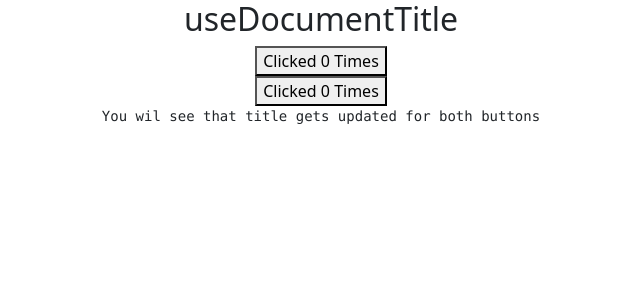
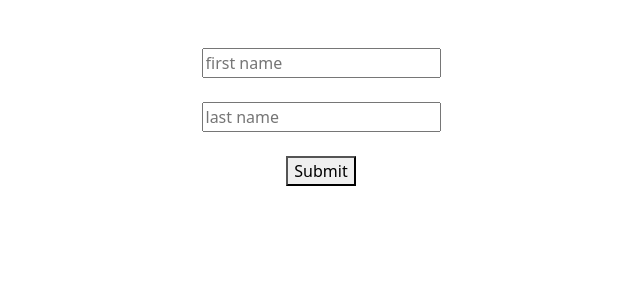
Before and after one commit to MarkDevram/Practice-React-All-Time, a React (Create React App) app: page / in a window 1280 px wide. Shown: the top 300 px of the page, without its empty margins (319-959 px from the left). Built offline with nearby package versions, Linux system fonts and the light colour scheme.

Commit message:
useInput , Focussing the common logic into the useInput

```diff
--- a/src/App.js
+++ b/src/App.js
@@ -79,6 +79,7 @@ import CounterOne from "./Hooks in React/CustomHooks/CounterOne"
 import CounterTwo from "./Hooks in React/CustomHooks/CounterTwo"
 import DocTitleSet1 from "./Hooks in React/CustomHooks/DocTitleSet1"
 import DocTitleSet2 from "./Hooks in React/CustomHooks/DocTitleSet2"
+import UseForm from "./Hooks in React/CustomHooks/UseForm"
 export const CountContext = createContext()
 function reducer(state, action) {
   switch (action.type) {
@@ -104,9 +105,10 @@ function App() {
   const [counter, dispatch] = useReducer(reducer, { count: 0 })
   return (
     <div className="App">
-      <DocTitleSet1 />
+      <UseForm />
+      {/* <DocTitleSet1 />
       <DocTitleSet2 />
-      <pre>You wil see that title gets updated for both buttons</pre>
+      <pre>You wil see that title gets updated for both buttons</pre> */}
       {/* <CounterOne />
       <CounterTwo /> */}
 
--- /dev/null
+++ b/src/Hooks in React/CustomHooks/UseForm.js
@@ -0,0 +1,47 @@
+import React, { useState } from "react"
+import useInput from "./useInput"
+
+function UseForm() {
+  // const [FirstName, setFirstName] = useState("")
+  // const [LastName, setLastName] = useState("")
+  const [FirstName, resetFirstName, bindFirstName] = useInput("")
+  const [LastName, resetLastName, bindSecondName] = useInput("")
+  const submitHandler = (e) => {
+    e.preventDefault()
+    alert(`Hello ${FirstName} ${LastName}`)
+    resetFirstName()
+    resetLastName()
+  }
+  return (
+    <div>
+      <br />
+      <br />
+
+      <form onSubmit={submitHandler}>
+        <input
+          placeholder="first name"
+          // onChange={(e) => {
+          //   setFirstName(e.target.value)
+          // }}
+          {...bindFirstName}
+        />
+        <br />
+        <br />
+        <input
+          placeholder="last name"
+          // onChange={(e) => {
+          //   setLastName(e.target.value)
+          // }}
+          {...bindSecondName}
+        />
+        <br />
+        <br />
+
+        <button>Submit</button>
+        <br />
+      </form>
+    </div>
+  )
+}
+
+export default UseForm
--- /dev/null
+++ b/src/Hooks in React/CustomHooks/useInput.js
@@ -0,0 +1,17 @@
+import React, { useState } from "react"
+
+function useInput(initialVal) {
+  const [value, setVal] = useState(initialVal)
+  const reset = () => {
+    setVal(initialVal)
+  }
+  const bind = {
+    value,
+    onChange: (e) => {
+      setVal(e.target.value)
+    },
+  }
+  return [value, reset, bind]
+}
+
+export default useInput
```
